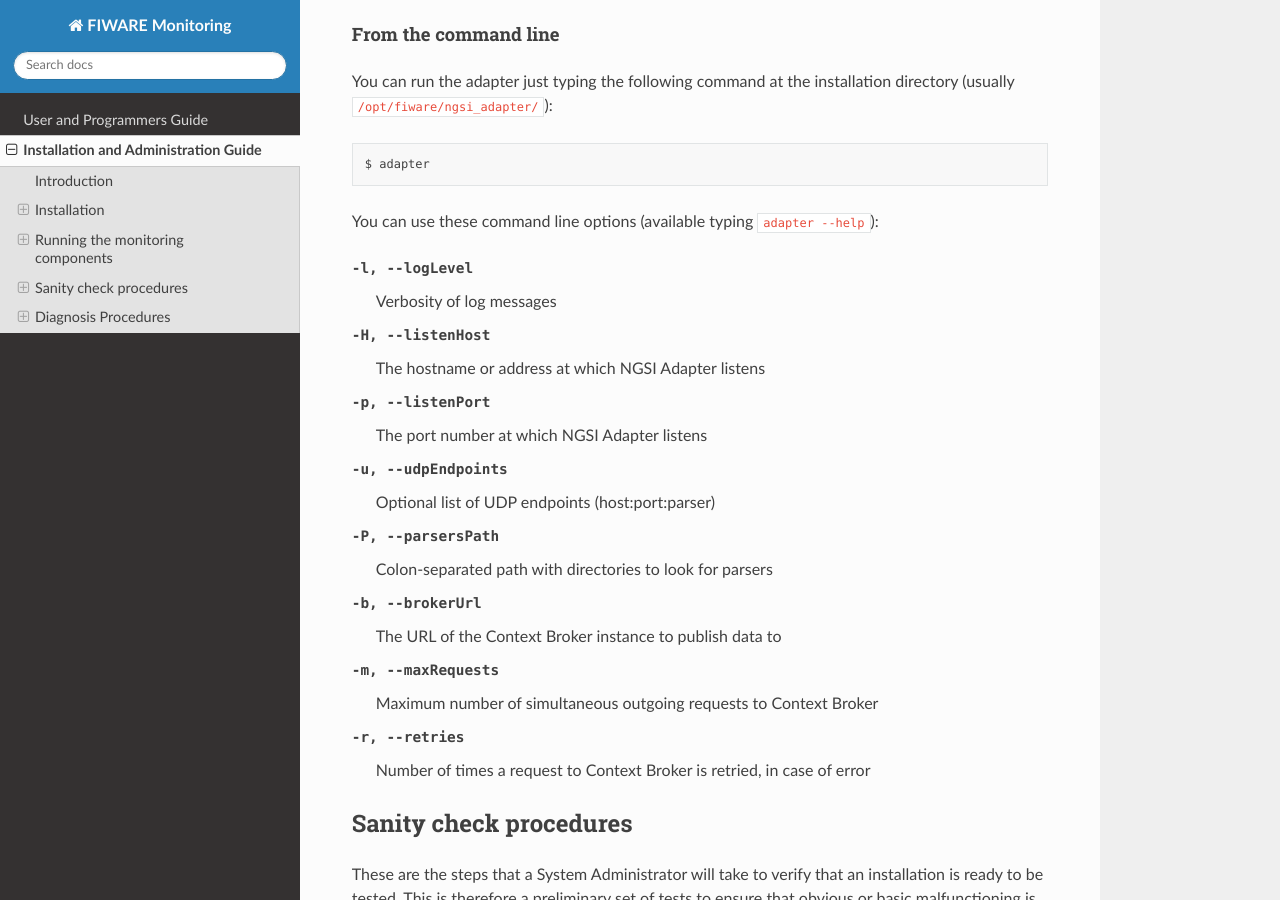
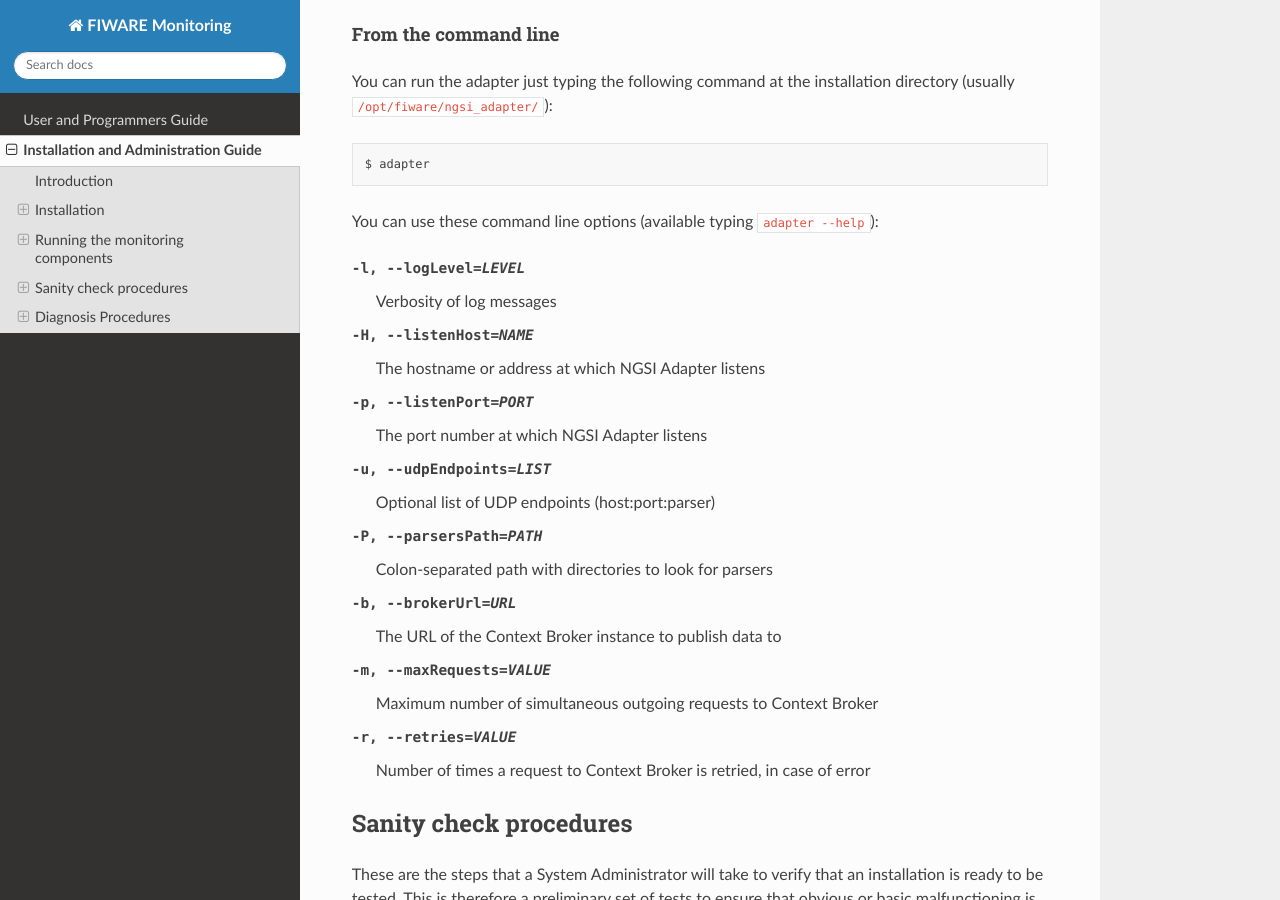
Before and after one commit to telefonicaid/fiware-monitoring, a Sphinx documentation site: the page built from doc/manuals/admin/index.rst, in a window 1280 px wide and 900 px high, scrolled down 2935 px. Built offline with Sphinx 7.4.7 and the Read the Docs theme 2.0.0, drawn with Linux system fonts in a browser that asks for light colours; comment, search, counter and statistics services are not loaded.

Commit message:
Update documentation

```diff
--- a/doc/manuals/admin/index.rst
+++ b/doc/manuals/admin/index.rst
@@ -164,22 +164,14 @@
 
 You can use these command line options (available typing ``adapter --help``):
 
--l, --logLevel
-   Verbosity of log messages
--H, --listenHost
-   The hostname or address at which NGSI Adapter listens
--p, --listenPort
-   The port number at which NGSI Adapter listens
--u, --udpEndpoints
-   Optional list of UDP endpoints (host:port:parser)
--P, --parsersPath
-   Colon-separated path with directories to look for parsers
--b, --brokerUrl
-   The URL of the Context Broker instance to publish data to
--m, --maxRequests
-   Maximum number of simultaneous outgoing requests to Context Broker
--r, --retries
-   Number of times a request to Context Broker is retried, in case of error
+-l, --logLevel=LEVEL        Verbosity of log messages
+-H, --listenHost=NAME       The hostname or address at which NGSI Adapter listens
+-p, --listenPort=PORT       The port number at which NGSI Adapter listens
+-u, --udpEndpoints=LIST     Optional list of UDP endpoints (host:port:parser)
+-P, --parsersPath=PATH      Colon-separated path with directories to look for parsers
+-b, --brokerUrl=URL         The URL of the Context Broker instance to publish data to
+-m, --maxRequests=VALUE     Maximum number of simultaneous outgoing requests to Context Broker
+-r, --retries=VALUE         Number of times a request to Context Broker is retried, in case of error
 
 
 Sanity check procedures
```
